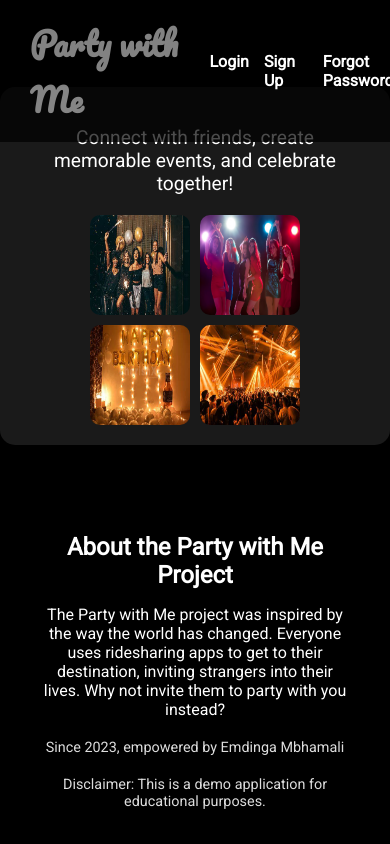
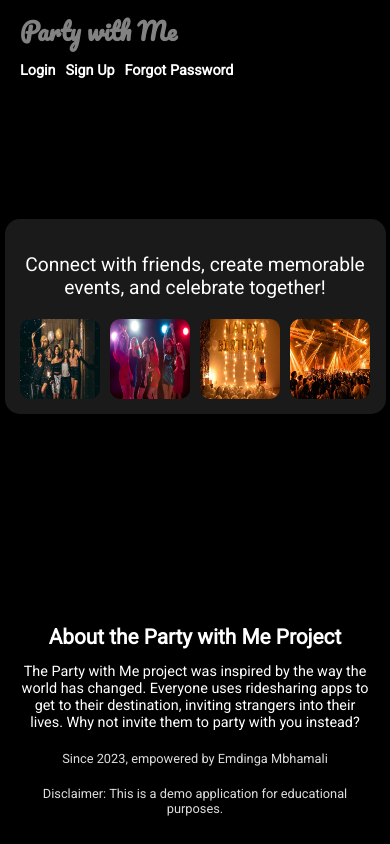
Before and after one commit to emdinga/Party_with_me, a Flask app: page / in a window 390 px wide. Run offline with Flask 2, Linux system fonts and the light colour scheme; data that the repository does not hold is empty.

Commit message:
adaptive screen

```diff
--- a/static/style.css
+++ b/static/style.css
@@ -25,11 +25,12 @@ body {
     top: 0;
     left: 0;
     z-index: 1000;
+    box-sizing: border-box;
 }
 
 .logo h1 {
     font-family: 'Pacifico', cursive;
-    font-size: 2rem;
+    font-size: 1.8rem; /* Adjusted for better fit */
     margin: 0;
     animation: blink 1.5s infinite;
 }
@@ -43,6 +44,7 @@ body {
     color: white;
     text-decoration: none;
     font-weight: bold;
+    font-size: 1rem; /* Adjust font size as needed */
 }
 
 .auth-links a:hover {
@@ -69,11 +71,11 @@ body {
 .card {
     background: rgba(255, 255, 255, 0.1);
     border-radius: 15px;
-    padding: 20px 40px;
+    padding: 20px 30px; /* Adjusted padding */
     backdrop-filter: blur(10px);
     box-shadow: 0 4px 15px rgba(0, 0, 0, 0.2);
     width: 90%;
-    max-width: 800px;
+    max-width: 600px; /* Adjusted for better fit on larger screens */
 }
 
 .card header p {
@@ -100,8 +102,8 @@ body {
     padding: 20px;
     background: rgba(0, 0, 0, 0.5);
     border-radius: 10px;
-    width: 80%;
-    max-width: 800px;
+    width: 90%;
+    max-width: 600px; /* Adjusted for better fit on larger screens */
     text-align: center;
 }
 
@@ -119,3 +121,56 @@ body {
     margin-top: 20px;
     color: #ddd;
 }
+
+/* Responsive Adjustments */
+@media (max-width: 768px) {
+    .header {
+        flex-direction: column;
+        align-items: flex-start;
+        padding: 10px 20px;
+    }
+
+    .logo h1 {
+        font-size: 1.5rem;
+    }
+
+    .auth-links {
+        margin-top: 10px;
+        gap: 10px;
+    }
+
+    .auth-links a {
+        font-size: 0.9rem;
+    }
+
+    .card {
+        padding: 15px;
+    }
+
+    .party-images img {
+        width: 80px;
+        height: 80px;
+    }
+
+    .about {
+        padding: 15px;
+    }
+
+    .about .content h2 {
+        font-size: 1.3rem;
+    }
+
+    .about .content p {
+        font-size: 0.9rem;
+    }
+
+    .about .empowered-by p {
+        font-size: 0.8rem;
+    }
+}
+
+@media (min-width: 769px) {
+    .card {
+        width: 80%;
+    }
+}
```
